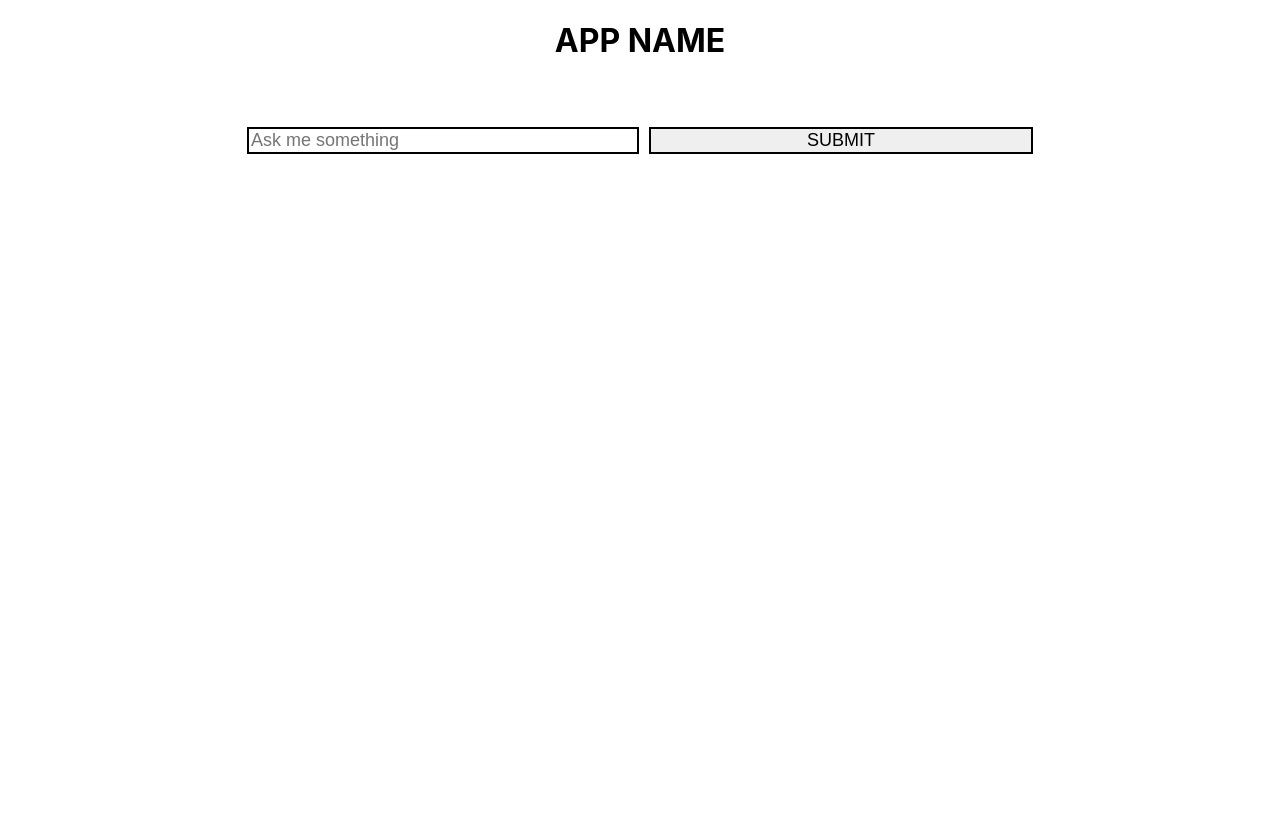
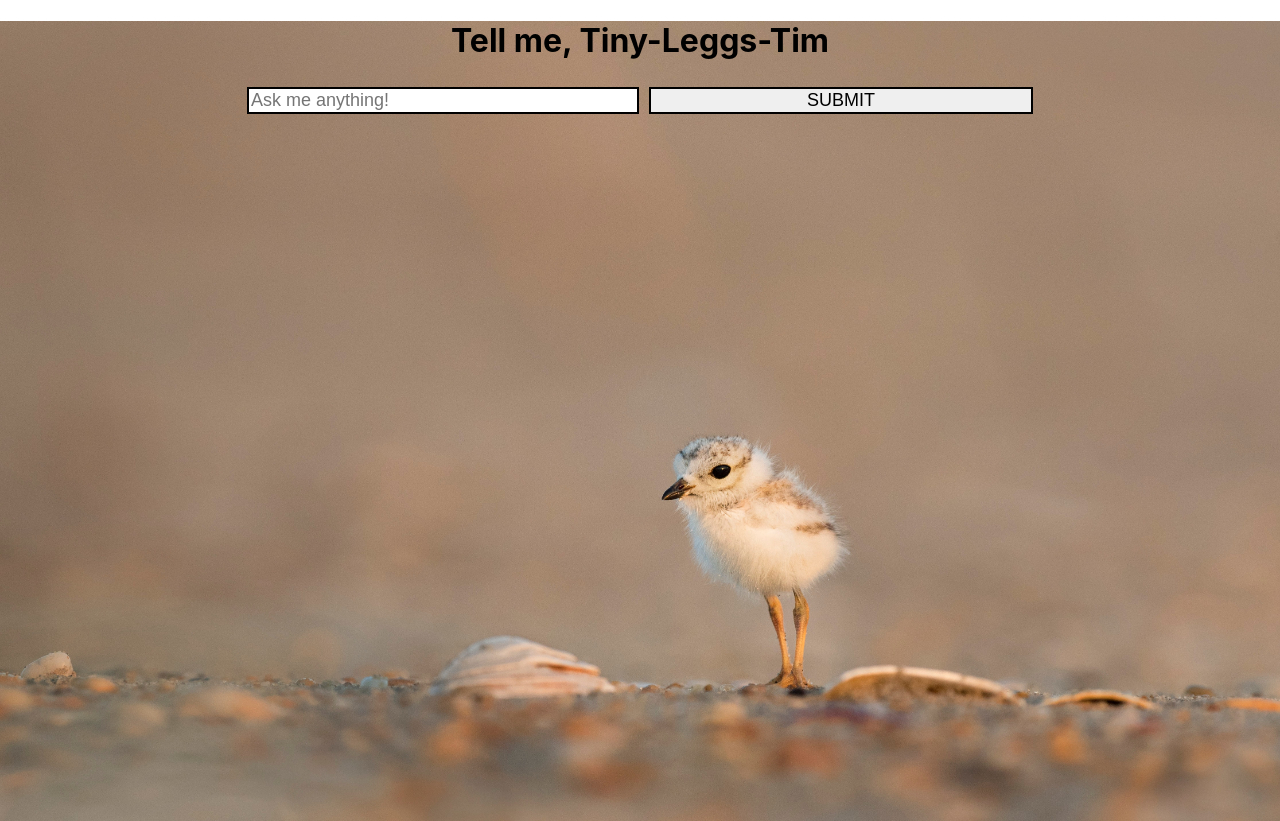
Before and after one commit to AliNooner/tiny-legs-tidbits, a React (Create React App) app: page / in a window 1280 px wide. Before the commit the page ends 800 px from the top, so only its background shows below. Built offline with nearby package versions, Linux system fonts and the light colour scheme.

Commit message:
Add background image

```diff
--- a/src/Components/App/App.js
+++ b/src/Components/App/App.js
@@ -37,9 +37,9 @@ addPrompt = (newPrompt, newResponse) => {
   render() {
     return(
       <main className='App'>
-        <h1>APP NAME</h1>
+        <h1>Tell me, Tiny-Leggs-Tim</h1>
+        <Form addPrompt={this.addPrompt}/>
         <Ideas responses={this.state.responses} />
-        <Form addPrompt={this.addPrompt}/>
       </main>
     )
   }
--- a/src/Components/Card/Card.js
+++ b/src/Components/Card/Card.js
@@ -4,7 +4,6 @@ const Card = ({prompt, facts}) => {
 
   return(
     <div className='card'>
-    <h1>hi</h1>
       <h3>{prompt}</h3>
       <h3>{facts}</h3>
       {console.log(prompt, 'pr')}
--- a/src/Components/Form/Form.js
+++ b/src/Components/Form/Form.js
@@ -34,7 +34,7 @@ class Form extends Component {
           className='input-info'
           type='text'
           name='prompt'
-          placeholder='Ask me something'
+          placeholder='Ask me anything!'
           value={this.state.prompt}
           onChange={(e) => this.handleChange(e)}
           required
--- a/src/index.css
+++ b/src/index.css
@@ -1,13 +1,24 @@
+main {
+  background: url(Components/Images/tltim.jpg) no-repeat center center fixed;
+  -webkit-background-size: cover;
+  -moz-background-size: cover;
+  -o-background-size: cover;
+  background-size: cover;
+  height: 100vh;
+  width: 100vw;
+  margin: 0;
+}
+
 body {
   margin: 0;
-  font-family: -apple-system, BlinkMacSystemFont, 'Segoe UI', 'Roboto', 'Oxygen',
-    'Ubuntu', 'Cantarell', 'Fira Sans', 'Droid Sans', 'Helvetica Neue',
+  font-family: -apple-system, BlinkMacSystemFont, "Segoe UI", "Roboto", "Oxygen",
+    "Ubuntu", "Cantarell", "Fira Sans", "Droid Sans", "Helvetica Neue",
     sans-serif;
   -webkit-font-smoothing: antialiased;
   -moz-osx-font-smoothing: grayscale;
 }
 
 code {
-  font-family: source-code-pro, Menlo, Monaco, Consolas, 'Courier New',
+  font-family: source-code-pro, Menlo, Monaco, Consolas, "Courier New",
     monospace;
 }
```
Also changed, not shown: src/Components/Images/tltim.jpg (added).
